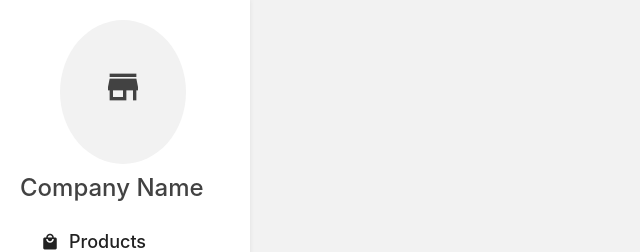
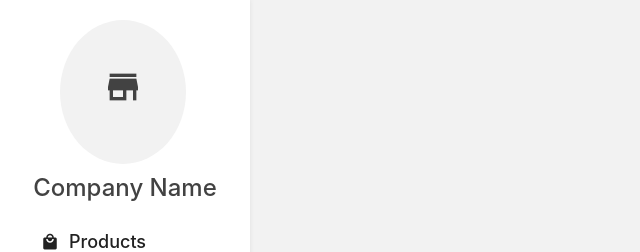
Before and after one commit to BenjaminAlvarezDiaz/Salud-Data-Center, a React (Vite) app in the folder client/: page / in a window 1280 px wide. Shown: the top 252 px of the page, without its empty margins (0-640 px from the left). Built offline with nearby package versions, Linux system fonts and the light colour scheme.

Commit message:
cambios minimos al css del sidebar

```diff
--- a/client/src/components/SideBar/Sidebar.css
+++ b/client/src/components/SideBar/Sidebar.css
@@ -38,8 +38,9 @@
 .company {
     font-size: 24px;
     margin: 20px;
-    margin-bottom: 40px;
-    text-align: left;
+    padding-bottom: 20px;
+    /*margin-bottom: 40px;
+    text-align: left;*/
     height: 20%;
     color: var(--grey2);
     font-weight: 500;
```
